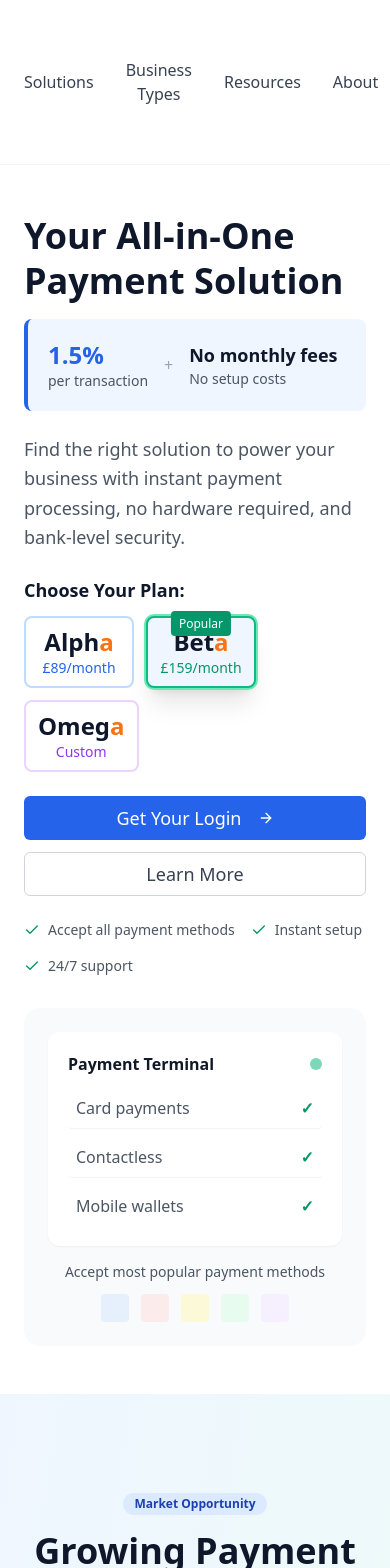
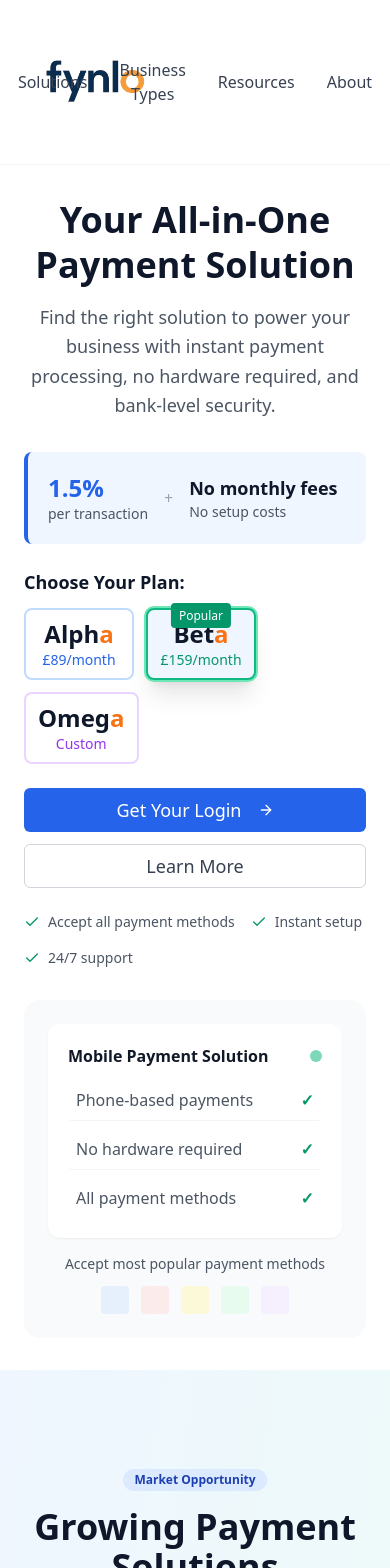
Before and after one commit to Lucid-Directions/fynlo-platform-launchpad, a React (Vite) app: page / in a window 390 px wide. Shown: the top 1568 px of the page. Built offline with nearby package versions, Linux system fonts and the light colour scheme.

Commit message:
Fix: Hero section layout and content
Centered hero title and updated content to reflect phone-based payment solution.

```diff
--- a/src/components/Hero.tsx
+++ b/src/components/Hero.tsx
@@ -56,7 +56,7 @@ export const Hero = () => {
               <div className="text-3xl font-bold text-blue-600" style={{display: 'none'}}>Fynlo</div>
             </div>
 
-            <nav className="flex items-center space-x-8">
+            <nav className="flex items-center space-x-8 absolute left-1/2 transform -translate-x-1/2">
               <button
                 onClick={() => scrollToSection('product-showcase')}
                 className="text-gray-700 hover:text-blue-600 font-medium hover:scale-110 transition-all duration-300"
@@ -83,20 +83,27 @@ export const Hero = () => {
               </button>
             </nav>
 
-            <div className="w-[140px]"></div> {/* Spacer to balance the smaller logo */}
+            <div className="w-[140px]"></div> {/* Spacer to balance the logo */}
           </div>
         </div>
       </div>
 
       {/* Hero Content */}
-      <div className="max-w-7xl mx-auto px-6 py-12">
+      <div className="max-w-7xl mx-auto px-6 py-8">
+        <div className="text-center mb-8">
+          <h1 className="text-4xl md:text-5xl font-bold text-slate-900 leading-tight mb-4 hover:text-blue-600 transition-colors duration-500">
+            Your All-in-One Payment Solution
+          </h1>
+
+          <p className="text-lg text-gray-600 mb-6 leading-relaxed max-w-3xl mx-auto">
+            Find the right solution to power your business with instant payment processing,
+            no hardware required, and bank-level security.
+          </p>
+        </div>
+
         <div className="grid grid-cols-1 lg:grid-cols-2 gap-8 items-center">
           {/* Left Content */}
           <div>
-            <h1 className="text-4xl md:text-5xl font-bold text-slate-900 leading-tight mb-4 hover:text-blue-600 transition-colors duration-500">
-              Your All-in-One Payment Solution
-            </h1>
-
             {/* Pricing Highlight */}
             <div className="bg-blue-50 rounded-lg p-5 mb-6 border-l-4 border-blue-600 hover:bg-blue-100 hover:shadow-lg hover:scale-105 transition-all duration-300 cursor-pointer">
               <div className="flex items-center space-x-4">
@@ -111,11 +118,6 @@ export const Hero = () => {
                 </div>
               </div>
             </div>
-
-            <p className="text-lg text-gray-600 mb-6 leading-relaxed">
-              Find the right solution to power your business with instant payment processing,
-              no hardware required, and bank-level security.
-            </p>
 
             {/* Pricing Tiers Preview with Subtle Animations */}
             <div className="mb-6">
@@ -207,25 +209,25 @@ export const Hero = () => {
             </div>
           </div>
 
-          {/* Right Content - Payment Methods */}
+          {/* Right Content - Mobile Payment Methods */}
           <div className="lg:pl-6">
             <div className="bg-gray-50 rounded-2xl p-6 hover:bg-gray-100 hover:shadow-xl transition-all duration-500">
               <div className="bg-white rounded-xl p-5 shadow-sm mb-4 hover:shadow-lg hover:scale-105 transition-all duration-300">
                 <div className="flex items-center justify-between mb-3">
-                  <h3 className="font-semibold text-gray-900">Payment Terminal</h3>
+                  <h3 className="font-semibold text-gray-900">Mobile Payment Solution</h3>
                   <div className="w-3 h-3 bg-emerald-500 rounded-full animate-pulse"></div>
                 </div>
                 <div className="space-y-2">
                   <div className="flex justify-between items-center py-2 border-b border-gray-100 hover:bg-gray-50 hover:scale-105 transition-all duration-300 rounded px-2">
-                    <span className="text-gray-600">Card payments</span>
+                    <span className="text-gray-600">Phone-based payments</span>
                     <span className="font-semibold text-emerald-600 hover:scale-125 transition-transform duration-300">✓</span>
                   </div>
                   <div className="flex justify-between items-center py-2 border-b border-gray-100 hover:bg-gray-50 hover:scale-105 transition-all duration-300 rounded px-2">
-                    <span className="text-gray-600">Contactless</span>
+                    <span className="text-gray-600">No hardware required</span>
                     <span className="font-semibold text-emerald-600 hover:scale-125 transition-transform duration-300">✓</span>
                   </div>
                   <div className="flex justify-between items-center py-2 hover:bg-gray-50 hover:scale-105 transition-all duration-300 rounded px-2">
-                    <span className="text-gray-600">Mobile wallets</span>
+                    <span className="text-gray-600">All payment methods</span>
                     <span className="font-semibold text-emerald-600 hover:scale-125 transition-transform duration-300">✓</span>
                   </div>
                 </div>
```
